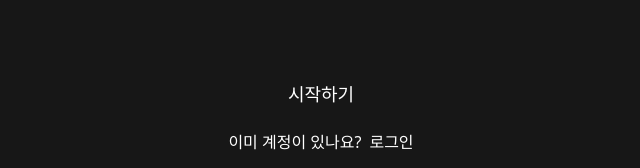
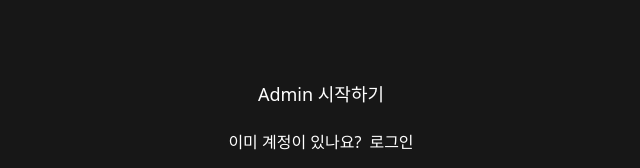
Before and after one commit to cornchiplick/alice-memo, a Next.js app: page / in a window 1280 px wide. Shown: the part 622-790 px from the top of the page, without its empty margins (319-959 px from the left). Built offline with nearby package versions, Linux system fonts and the light colour scheme.

Commit message:
Fix: 디자인 설계중

```diff
--- a/app/(auth)/page.tsx
+++ b/app/(auth)/page.tsx
@@ -9,8 +9,14 @@ export default function Home() {
         <h2 className="text-2xl">메모를 느낌있게 해보세요!</h2>
       </div>
       <div className="flex w-full flex-col items-center gap-3">
-        <Link href="/create-account" className="primary-btn py-2.5 text-lg">
-          시작하기
+        {/* <Link href="/create-account" className="primary-btn py-2.5 text-lg">
+          회원가입
+        </Link> */}
+        {/*
+        FIX
+        임시로 즉시 메인으로 이동하도록 조치 */}
+        <Link href="/home" className="primary-btn py-2.5 text-lg">
+          Admin 시작하기
         </Link>
         <div className="flex gap-2">
           <span>이미 계정이 있나요?</span>
--- /dev/null
+++ b/app/(sidebar)/home/page.tsx
@@ -0,0 +1,7 @@
+const Home = () => {
+  return (
+    <h1>Home!</h1>
+  )
+}
+
+export default Home;
--- /dev/null
+++ b/app/(sidebar)/layout.tsx
@@ -0,0 +1,5 @@
+const SidebarLayout = ({children}: {children: React.ReactNode}) => {
+  return <div className="flex flex-row">{children}</div>;
+};
+
+export default SidebarLayout;
--- a/app/layout.tsx
+++ b/app/layout.tsx
@@ -13,7 +13,7 @@ export default function RootLayout({
 }>) {
   return (
     <html lang="en">
-      <body className={`mx-auto max-w-sm bg-neutral-900 text-white`}>
+      <body className={`mx-auto bg-neutral-900 text-white`}>
         {children}
       </body>
     </html>
```
